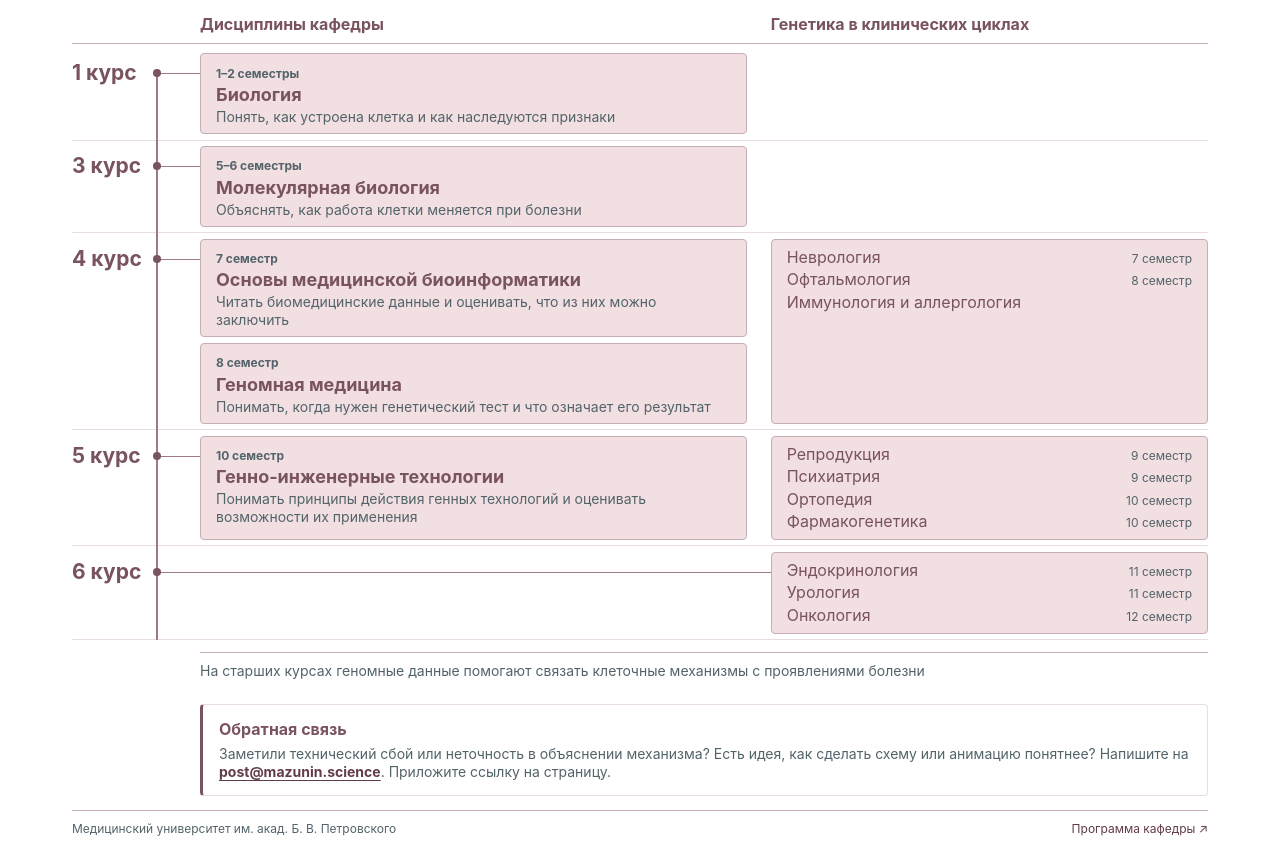
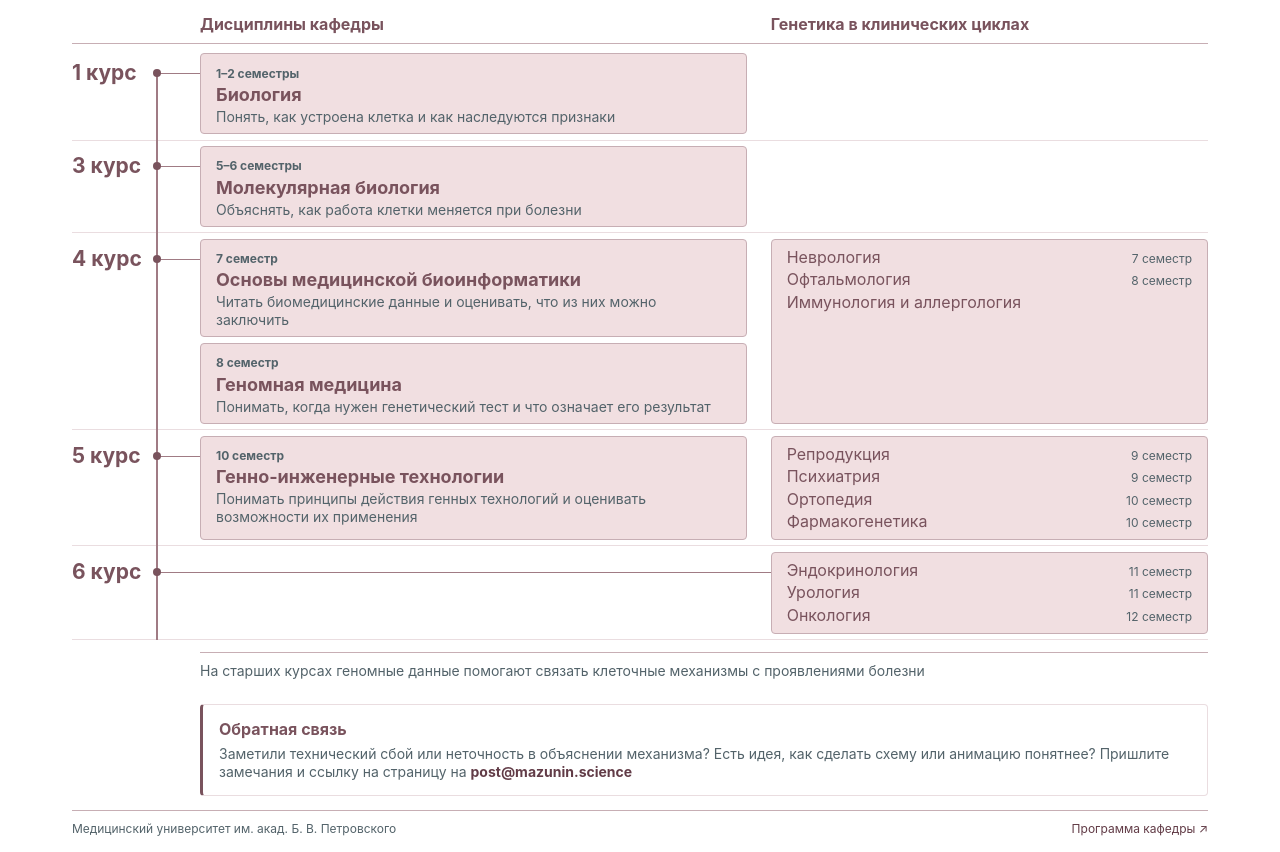
Before and after one commit to fresll/molbio, a plain HTML site: page index.html in a window 1280 px wide. Shown: the part 155-1007 px from the top of the page. Drawn offline with Linux system fonts and the light colour scheme.

Commit message:
Убрать подчёркивание и точку у почты на EDU

```diff
--- a/index.html
+++ b/index.html
@@ -90,7 +90,8 @@ a:focus-visible { outline: 3px solid var(--accent); outline-offset: 4px; }
 .feedback { margin: 24px 0 0 calc(var(--year-width) + var(--gutter)); border: 1px solid var(--divider); border-left: 3px solid var(--accent); border-radius: 4px; padding: 14px 16px; }
 .feedback h2 { color: var(--accent); font-size: 16px; }
 .feedback p { margin-top: 5px; color: var(--muted); font-size: 14px; }
-.feedback a { font-weight: 650; overflow-wrap: anywhere; }
+.feedback a { font-weight: 650; overflow-wrap: anywhere; text-decoration: none; }
+.feedback a:hover { text-decoration: underline; }
 footer { margin-top: 26px; border-top: 1px solid var(--border); padding-top: 12px; color: var(--muted); font-size: 12px; }
 
 @media (min-width: 1240px) {
@@ -218,7 +219,7 @@ footer { margin-top: 26px; border-top: 1px solid var(--border); padding-top: 12p
 </div></section><p class="route-note">На старших курсах геномные данные помогают связать клеточные механизмы с проявлениями болезни</p>
 <section class="feedback" aria-labelledby="feedback-title">
 <h2 id="feedback-title">Обратная связь</h2>
-<p>Заметили технический сбой или неточность в объяснении механизма? Есть идея, как сделать схему или анимацию понятнее? Напишите на <a href="mailto:post@mazunin.science">post@mazunin.science</a>. Приложите ссылку на страницу.</p>
+<p>Заметили технический сбой или неточность в объяснении механизма? Есть идея, как сделать схему или анимацию понятнее? Пришлите замечания и ссылку на страницу на <a href="mailto:post@mazunin.science">post@mazunin.science</a></p>
 </section>
 </div>
 <footer><span>Медицинский университет им. акад. Б. В. Петровского</span><a href="https://petrovsky.med.ru/education/distsipliny-kafedry6715/">Программа кафедры ↗</a></footer></main>
```
